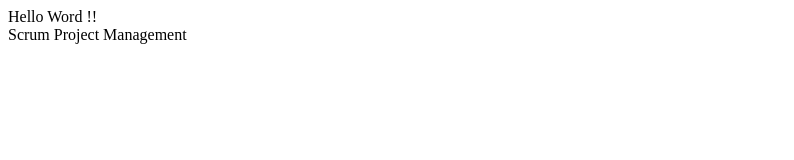
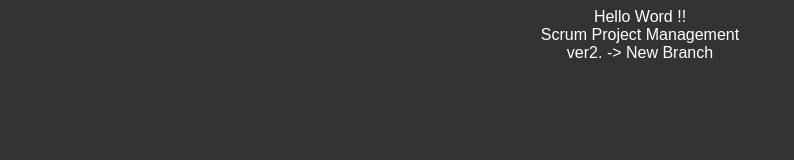
Before and after one commit to aporebski13/GitAgile, a plain HTML site: page index.html in a window 1280 px wide. Shown: the whole page, without its empty margins (0-794 px from the left). Drawn offline with Linux system fonts and the light colour scheme.

Commit message:
newVer.02

```diff
--- /dev/null
+++ b/CSS/style.css
@@ -0,0 +1,30 @@
+body {
+	align-items: center;
+	background: #333;
+	font-family: sans-serif;
+	color: white;
+	text-align: center;
+}
+
+/* p.test {
+    color: blue;
+    font-size: 1.5rem;
+  }
+
+  .ul-list {
+    display: grid;
+    justify-content: center;
+    align-items: center;
+  }
+
+  .li-item {
+
+    align-self: auto;
+    align-content: center;
+    list-style-position: inside;
+    list-style-type: circle;
+    font-size: 1rem;
+    text-align: left;
+  }
+
+   */
--- a/index.html
+++ b/index.html
@@ -1,13 +1,18 @@
 <!DOCTYPE html>
-<html lang="en">
+<html lang="pl">
+
 <head>
     <meta charset="UTF-8">
     <meta http-equiv="X-UA-Compatible" content="IE=edge">
     <meta name="viewport" content="width=device-width, initial-scale=1.0">
     <title>GitAgile</title>
+    <link rel="stylesheet" href="./css/style.css">
 </head>
+
 <body>
     <div>Hello Word !! </div>
     <div>Scrum Project Management </div>
+    <div>ver2. -> New Branch </div>
 </body>
+
 </html>
```
